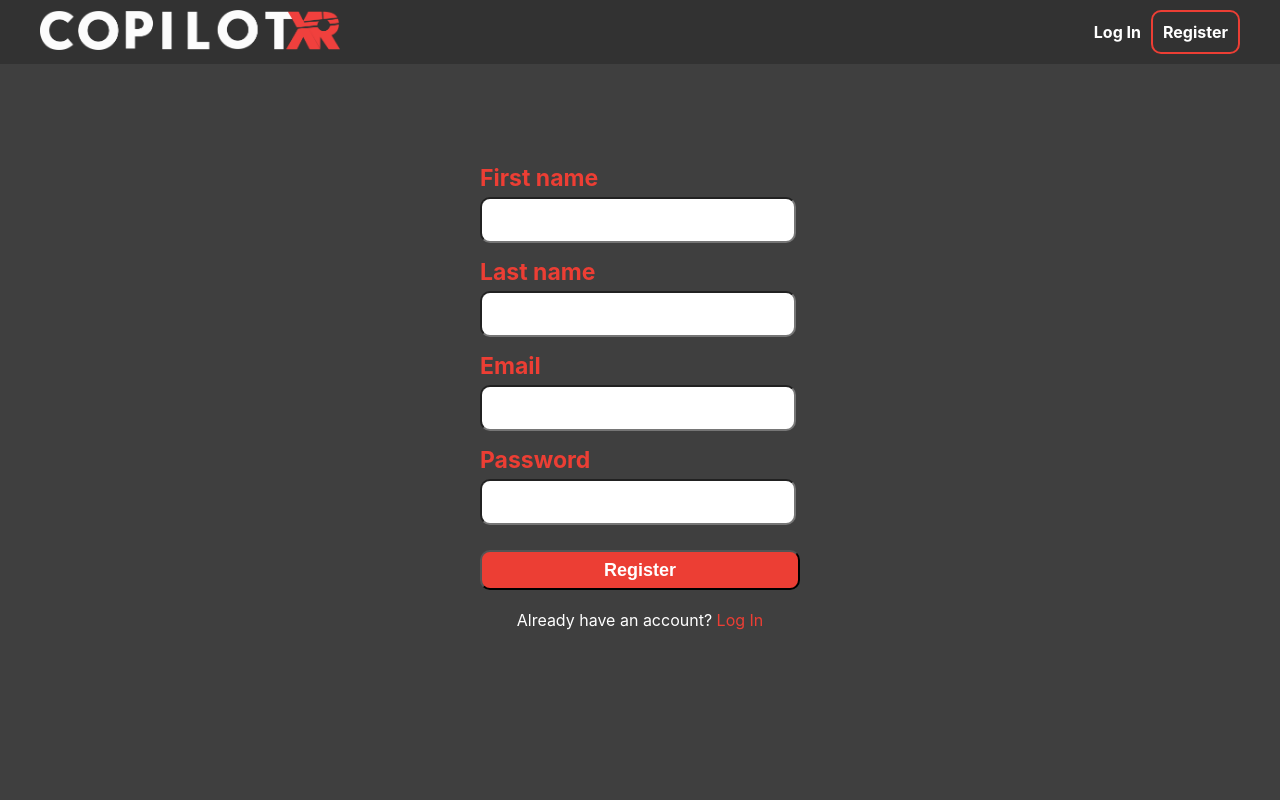
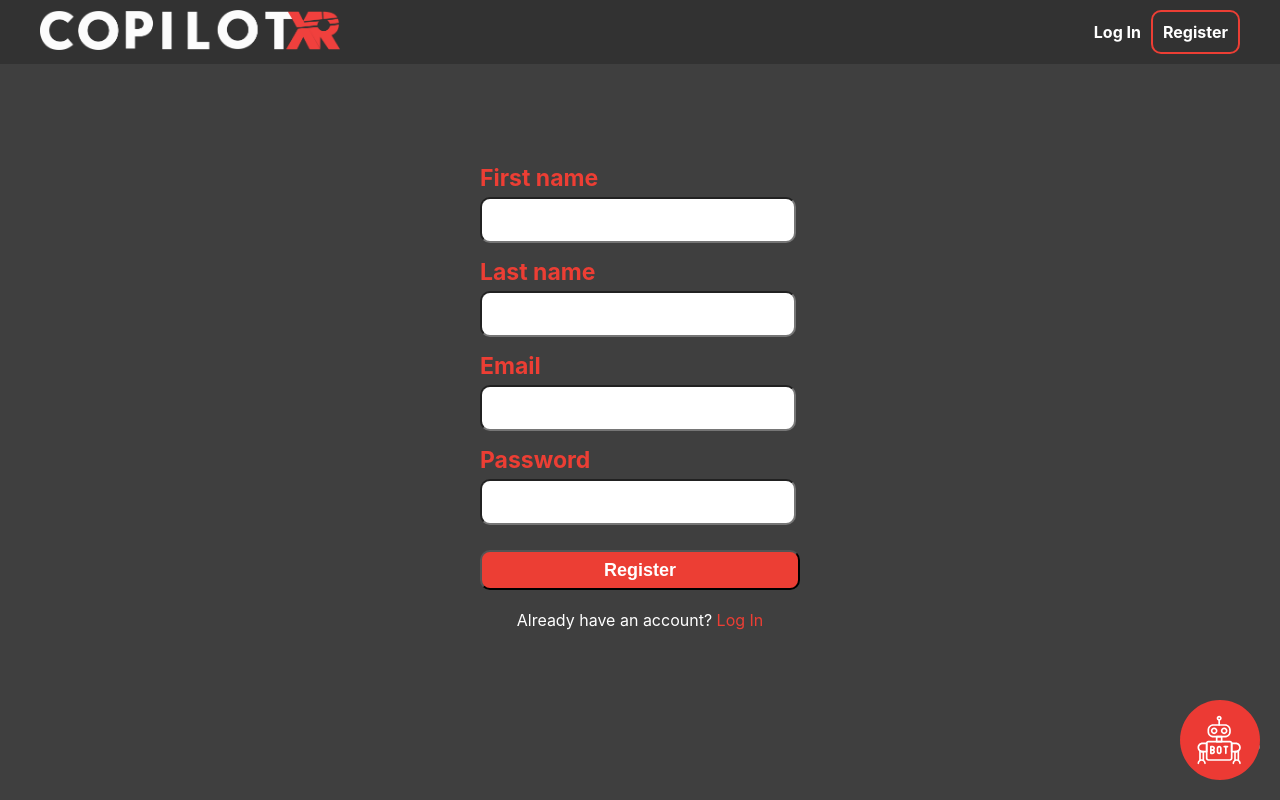
Before and after one commit to proyash-saha/CoPilotXR-Frontend, a React (Create React App) app: page /register in a window 1280 px wide. Built offline with nearby package versions, Linux system fonts and the light colour scheme.

Commit message:
Added chat bot to all pages

```diff
--- a/src/components/chatbot/chatbot.component.jsx
+++ b/src/components/chatbot/chatbot.component.jsx
@@ -0,0 +1,26 @@
+import { Fragment, useState } from "react";
+
+import { ReactComponent as ChatBotImage } from "../../assets/ChatBot.svg";
+
+import "./chatbot.styles.scss";
+
+const ChatBot = () => {
+  const [isOpen, setIsOpen] = useState(false);
+
+  const toggleChat = () => {
+    setIsOpen(!isOpen);
+  };
+
+  return (
+    <Fragment>
+      <button className="chatbot-button" onClick={toggleChat}>
+        <ChatBotImage className="chatbot-image" />
+      </button>
+      <div className={`chatbot-message-container ${isOpen ? "open" : ""}`}>
+        <div className="chatbot-message">Hello! What can I help you with?</div>
+      </div>
+    </Fragment>
+  );
+};
+
+export default ChatBot;
--- a/src/components/chatbot/chatbot.styles.scss
+++ b/src/components/chatbot/chatbot.styles.scss
@@ -0,0 +1,53 @@
+.chatbot-message-container {
+  position: fixed;
+  bottom: 20px;
+  right: 20px;
+  border: 3px solid #ccc;
+  border-top-left-radius: 30px;
+  border-top-right-radius: 30px;
+  border-bottom-left-radius: 30px;
+  overflow: hidden;
+  opacity: 0;
+  transform: scale(0.5);
+  transition: opacity 0.3s ease-in-out, transform 0.3s ease-in-out;
+  transform: translateY(30%);
+  margin-bottom: 70px;
+  margin-right: 75px;
+
+  &.open {
+    display: block;
+    opacity: 1;
+    transform: scale(1);
+  }
+}
+
+.chatbot-message {
+  color: white;
+  font-size: 20px;
+  padding: 20px;
+}
+
+.chatbot-image {
+  width: 80px;
+  height: auto;
+  display: block;
+  position: fixed;
+  bottom: 20px;
+  right: 20px;
+  cursor: pointer;
+  z-index: 1;
+
+  &:hover {
+    border-radius: 50px;
+    border-color: rgb(236, 62, 52);
+    box-shadow: 0 0 10px #ffa077;
+  }
+}
+
+.chatbot-button {
+  bottom: 50px;
+  right: 20px;
+  display: block;
+  position: fixed;
+  z-index: 1;
+}
--- a/src/components/landing-page/landing-page.component.jsx
+++ b/src/components/landing-page/landing-page.component.jsx
@@ -1,4 +1,6 @@
 import { Outlet } from "react-router-dom";
+
+import ChatBot from "../chatbot/chatbot.component";
 
 import CoPilotXRLogo from "../../assets/CoPilotXR_01.png";
 
@@ -12,6 +14,7 @@ const LandingPage = () => {
       <div>
         <img className="logo" src={CoPilotXRLogo} alt="CoPilotXRLogo" />
       </div>
+      <ChatBot />
       <Outlet />
     </div>
   );
--- a/src/routes/account/account.component.jsx
+++ b/src/routes/account/account.component.jsx
@@ -3,6 +3,7 @@ import { useState } from "react";
 import AccountInformation from "../../components/account-information/account-information.component";
 import Subscription from "../../components/subscription/subscription.component";
 import Downloads from "../../components/downloads/downloads.component";
+import ChatBot from "../../components/chatbot/chatbot.component";
 
 import "./account.styles.scss";
 
@@ -38,6 +39,8 @@ const Account = () => {
           {activeTab === DOWNLOAD_HEADER && <Downloads />}
         </div>
       </div>
+
+      <ChatBot />
     </div>
   );
 };
--- a/src/routes/home/home.component.jsx
+++ b/src/routes/home/home.component.jsx
@@ -1,5 +1,14 @@
+import ChatBot from "../../components/chatbot/chatbot.component";
+
+import "./home.styles.scss";
+
 const Home = () => {
-  return <h1>This is the Home Page</h1>;
+  return (
+    <div>
+      <h1>This is the Home Page</h1>
+      <ChatBot />
+    </div>
+  );
 };
 
 export default Home;
--- a/src/routes/log-in/log-in.component.jsx
+++ b/src/routes/log-in/log-in.component.jsx
@@ -5,6 +5,7 @@ import Axios from "axios";
 
 import FormInput from "../../components/form-input/form-input.component";
 import Button from "../../components/primary-button/primary-button.component";
+import ChatBot from "../../components/chatbot/chatbot.component";
 
 import { API_CODES } from "../../utils/api-code.utils";
 import { API_STATUS } from "../../utils/api-status.utils";
@@ -119,6 +120,8 @@ const LogIn = () => {
           </Link>
         </p>
       </form>
+
+      <ChatBot />
     </div>
   );
 };
--- a/src/routes/log-in/log-in.styles.scss
+++ b/src/routes/log-in/log-in.styles.scss
@@ -1,6 +1,6 @@
 .log-in-container {
   display: flex;
-  padding: 150px;
+  padding-top: 150px;
   justify-content: center;
 
   .register-container {
--- a/src/routes/register/register.component.jsx
+++ b/src/routes/register/register.component.jsx
@@ -5,6 +5,7 @@ import Axios from "axios";
 
 import FormInput from "../../components/form-input/form-input.component";
 import Button from "../../components/primary-button/primary-button.component";
+import ChatBot from "../../components/chatbot/chatbot.component";
 
 import { API_CODES } from "../../utils/api-code.utils";
 import { API_STATUS } from "../../utils/api-status.utils";
@@ -131,6 +132,8 @@ const Register = () => {
           </Link>
         </p>
       </form>
+
+      <ChatBot />
     </div>
   );
 };
--- a/src/routes/register/register.styles.scss
+++ b/src/routes/register/register.styles.scss
@@ -1,6 +1,6 @@
 .register-container {
   display: flex;
-  padding: 100px;
+  padding-top: 100px;
   justify-content: center;
 
   .log-in-container {
```
Also changed, not shown: src/assets/ChatBot.svg (added), src/routes/home/home.styles.scss (added).
